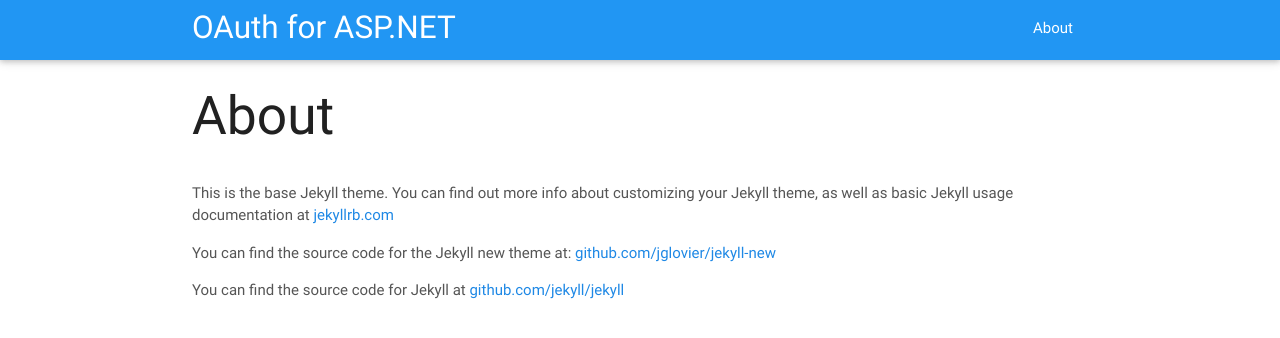
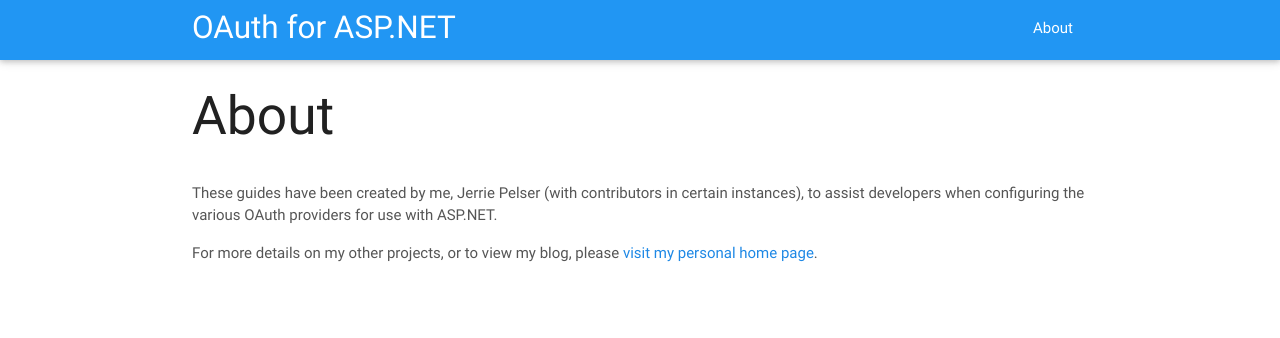
Before and after one commit to nnyegaard/oauthforaspnet, a Jekyll site: the page built from about.md, in a window 1280 px wide, cut to the strip 104-442 px from the top of the page. Built offline with Jekyll 4.4.1, drawn with Linux system fonts in a browser that asks for light colours.

Commit message:
Fox the about page

```diff
--- a/about.md
+++ b/about.md
@@ -4,8 +4,6 @@ title: About
 permalink: /about/
 ---
 
-This is the base Jekyll theme. You can find out more info about customizing your Jekyll theme, as well as basic Jekyll usage documentation at [jekyllrb.com](http://jekyllrb.com/)
+These guides have been created by me, Jerrie Pelser (with contributors in certain instances), to assist developers when configuring the various OAuth providers for use with ASP.NET.
 
-You can find the source code for the Jekyll new theme at: [github.com/jglovier/jekyll-new](https://github.com/jglovier/jekyll-new)
-
-You can find the source code for Jekyll at [github.com/jekyll/jekyll](https://github.com/jekyll/jekyll)
+For more details on my other projects, or to view my blog, please [visit my personal home page](http://www.jerriepelser.com).
```
